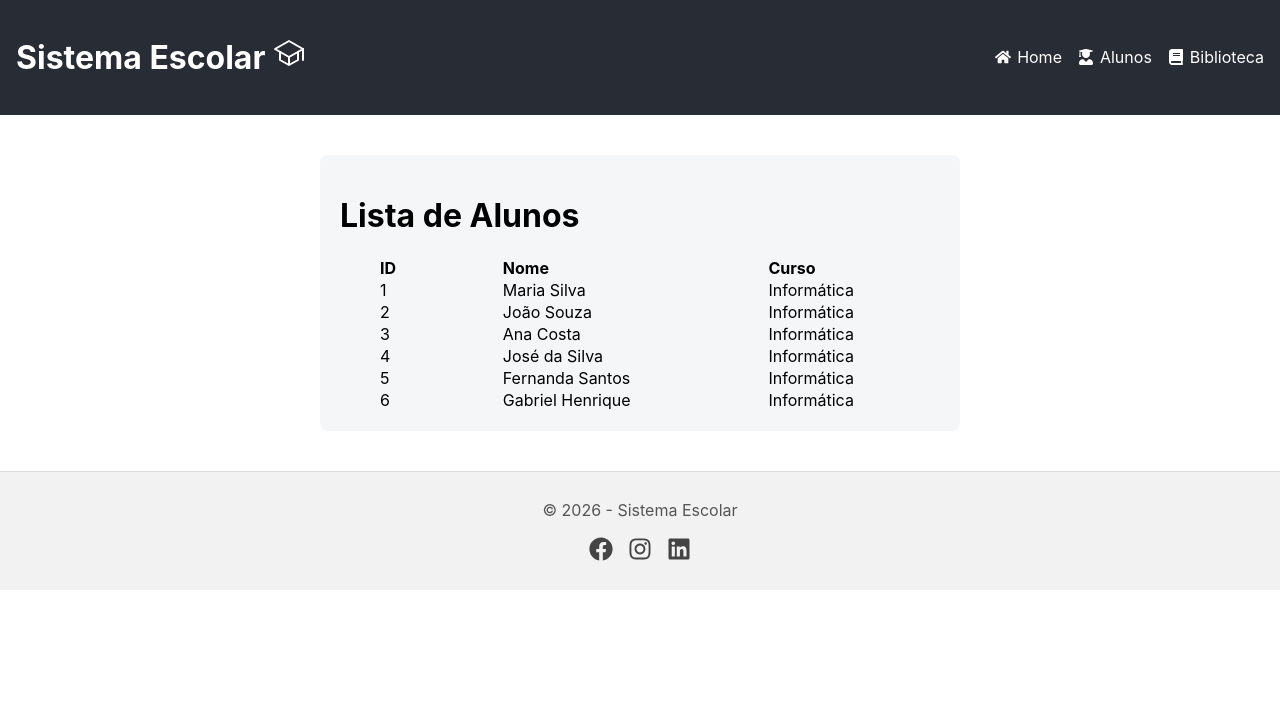
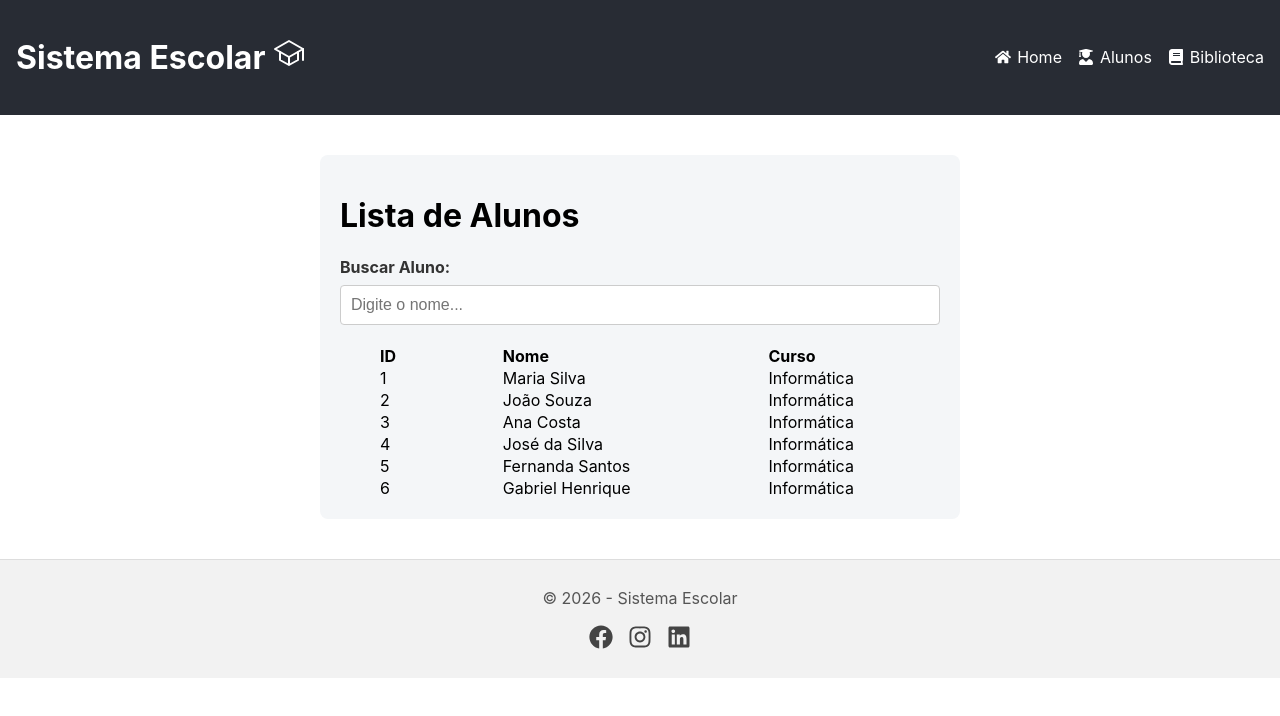
Before and after one commit to Wanderson-A-Timoteo/sistema-escolar, a React (Create React App) app: page /Alunos in a window 1280 px wide. Shown: the top 716 px of the page. Built offline with nearby package versions, Linux system fonts and the light colour scheme.

Commit message:
feat: implementa filtro de busca na listagem de alunos

```diff
--- a/src/pages/Alunos.js
+++ b/src/pages/Alunos.js
@@ -5,6 +5,7 @@ function Alunos(){
 
     const [alunos, setAlunos] = useState([]);
     const [loading, setLoading] = useState(true);
+    const [busca, setBusca] = useState('');
 
     useEffect( ()=> {
 
@@ -24,6 +25,10 @@ function Alunos(){
 
     }, []);
 
+    const alunosFiltrados = alunos.filter(aluno =>
+        aluno.nome.toLowerCase().includes(busca.toLowerCase())
+    );
+
     if(loading){
         return <p className={styles.loading}>Carregando alunos...</p>
     }
@@ -32,7 +37,21 @@ function Alunos(){
         <div className={styles.container}>
             <h1>Lista de Alunos</h1>
 
-            {alunos.length === 0 ? (<p className={styles.vazio}>Nenhum aluno encontrado.</p>)
+            <div className={styles.buscaContainer}>
+                <label htmlFor="buscaAluno" className={styles.labelBusca}>
+                    Buscar Aluno:
+                </label>
+                <input
+                    id="buscaAluno"
+                    type="text"
+                    placeholder="Digite o nome..."
+                    value={busca}
+                    onChange={(e) => setBusca(e.target.value)}
+                    className={styles.inputBusca}
+                />
+            </div>
+
+            {alunosFiltrados.length === 0 ? (<p className={styles.vazio}>Nenhum aluno encontrado.</p>)
             : (
                 <table className={styles.tabela}>
                     <thead>
@@ -43,7 +62,7 @@ function Alunos(){
                         </tr>
                     </thead>
                     <tbody>
-                        {alunos.map(aluno => (
+                        {alunosFiltrados.map(aluno => (
                             <tr key={aluno.id}>
                                 <td>{aluno.id}</td>
                                 <td>{aluno.nome}</td>
--- a/src/pages/Alunos.module.css
+++ b/src/pages/Alunos.module.css
@@ -22,3 +22,28 @@
     padding: 1px 40px;
     text-align: left;
 }
+
+.buscaContainer {
+    margin-bottom: 20px;
+}
+
+.labelBusca {
+    display: block;
+    margin-bottom: 8px;
+    font-weight: bold;
+    color: #333;
+}
+
+.inputBusca {
+    width: 100%;
+    padding: 10px;
+    box-sizing: border-box;
+    border: 1px solid #ccc;
+    border-radius: 4px;
+    font-size: 16px;
+    outline: none;
+}
+
+.inputBusca:focus {
+    border-color: #1976d2;
+}
```
